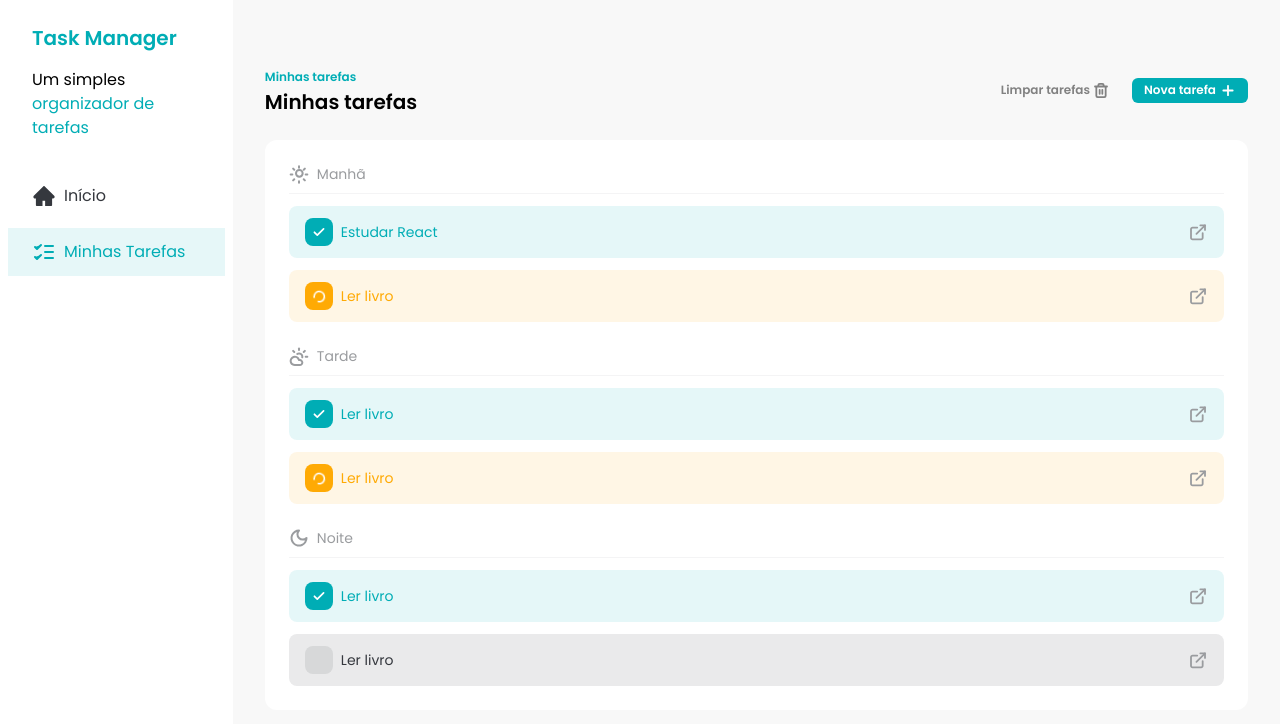
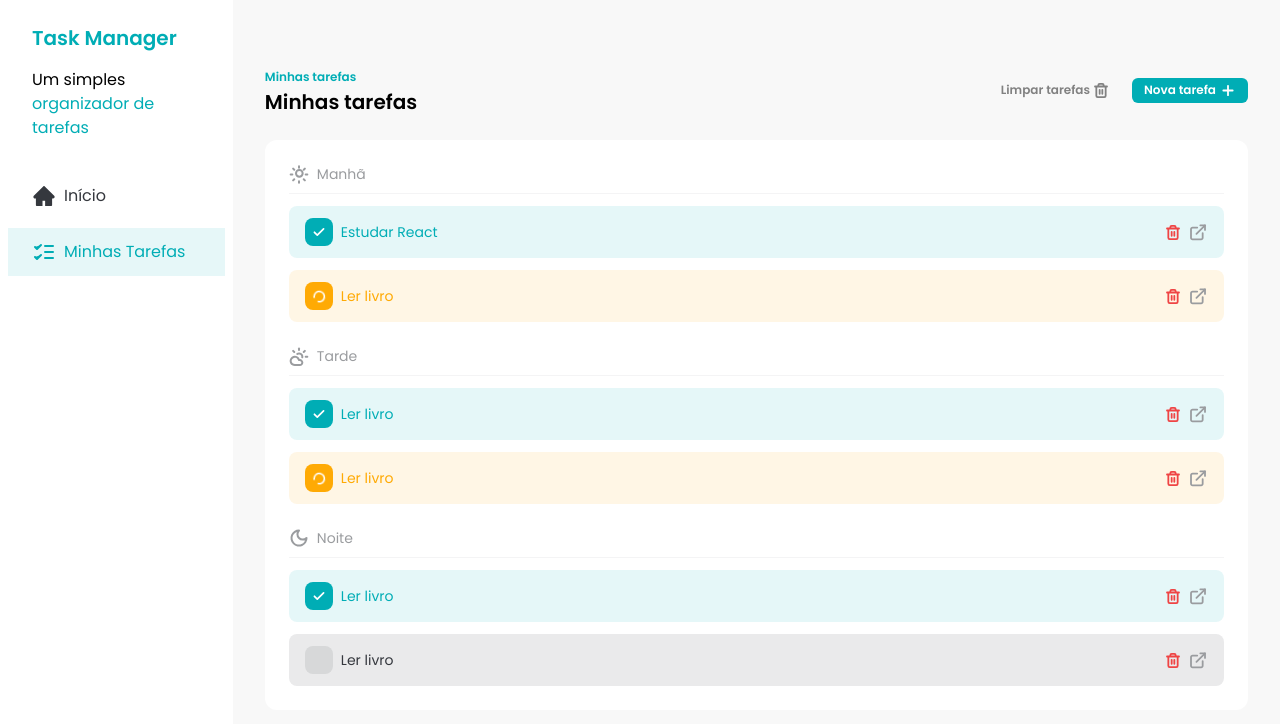
Before and after one commit to lucasbeniti/fsc-task-manager, a React (Vite) app: page / in a window 1280 px wide. Shown: the top 724 px of the page. Built offline with nearby package versions, Linux system fonts and the light colour scheme.

Commit message:
feat: ensure task can be deleted

```diff
--- a/src/components/Button.jsx
+++ b/src/components/Button.jsx
@@ -1,4 +1,4 @@
-const Button = ({ children, variant = "primary" }) => {
+const Button = ({ children, variant = "primary", ...rest }) => {
   const getVariantClasses = () => {
     if (variant === "primary") {
       return "bg-[#00ADB5] text-white";
@@ -10,6 +10,7 @@
   return (
     <button
       className={`flex items-center gap-1 rounded-md px-3 py-1 text-xs font-semibold ${getVariantClasses()} transition-all hover:opacity-85`}
+      {...rest}
     >
       {children}
     </button>
--- a/src/components/TaskItem.jsx
+++ b/src/components/TaskItem.jsx
@@ -1,8 +1,10 @@
 import CheckIcon from "../assets/icons/check.svg?react";
 import LoaderIcon from "../assets/icons/loader.svg?react";
 import DetailsIcon from "../assets/icons/details.svg?react";
+import TrashIcon from "../assets/icons/trash.svg?react";
+import Button from "./Button";
 
-const TaskItem = ({ task, handleTaskCheckboxClick }) => {
+const TaskItem = ({ task, handleCheckboxClick, handleTaskDeleteClick }) => {
   const getStatusClasses = () => {
     if (task.status === "done") {
       return "bg-[#00ADB5] text-[#00ADB5]";
@@ -21,7 +23,7 @@
     >
       <div
         className="flex cursor-pointer items-center gap-2"
-        onClick={() => handleTaskCheckboxClick(task.id)}
+        onClick={() => handleCheckboxClick(task.id)}
       >
         <label
           className={`relative flex size-7 items-center justify-center rounded-lg ${getStatusClasses()}`}
@@ -40,9 +42,18 @@
         {task.title}
       </div>
 
-      <a href="#" className="transition-all hover:opacity-75">
-        <DetailsIcon />
-      </a>
+      <div className="flex items-center gap-2">
+        <Button
+          variant="ghost"
+          className="transition-all hover:opacity-75"
+          onClick={() => handleTaskDeleteClick(task.id)}
+        >
+          <TrashIcon className="text-red-500" />
+        </Button>
+        <a href="#" className="transition-all hover:opacity-75">
+          <DetailsIcon />
+        </a>
+      </div>
     </div>
   );
 };
--- a/src/components/Tasks.jsx
+++ b/src/components/Tasks.jsx
@@ -37,6 +37,11 @@
     setTasks(newTasks);
   };
 
+  const handleTaskDeleteClick = (taskId) => {
+    const newTasks = tasks.filter((task) => task.id !== taskId);
+    setTasks(newTasks);
+  };
+
   return (
     <div className="w-full space-y-6 px-8 py-16">
       <div className="flex w-full justify-between">
@@ -67,6 +72,7 @@
               task={task}
               key={task.id}
               handleTaskCheckboxClick={handleTaskCheckboxClick}
+              handleTaskDeleteClick={handleTaskDeleteClick}
             />
           ))}
         </div>
@@ -78,6 +84,7 @@
               task={task}
               key={task.id}
               handleTaskCheckboxClick={handleTaskCheckboxClick}
+              handleTaskDeleteClick={handleTaskDeleteClick}
             />
           ))}
         </div>
@@ -89,6 +96,7 @@
               task={task}
               key={task.id}
               handleTaskCheckboxClick={handleTaskCheckboxClick}
+              handleTaskDeleteClick={handleTaskDeleteClick}
             />
           ))}
         </div>
```
